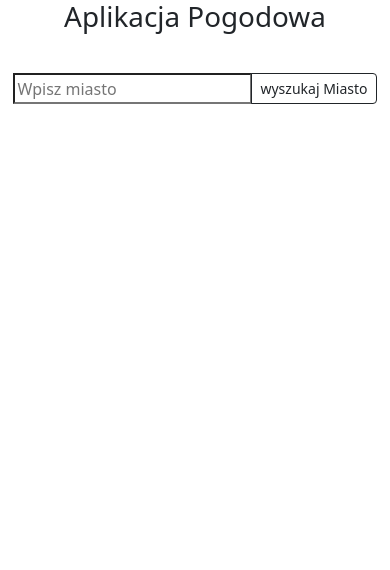
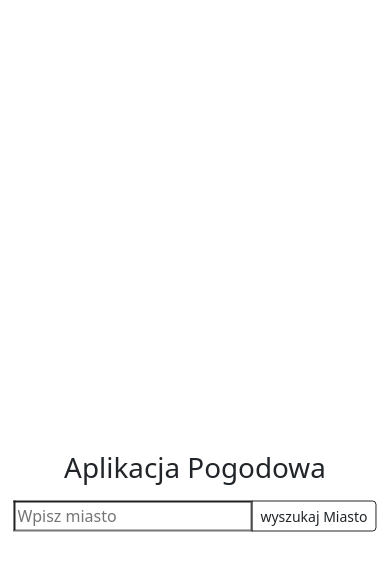
Before and after one commit to hednaw/weatherapp, a React (Create React App) app: page / in a window 390 px wide. Shown: the top 570 px of the page. Built offline with nearby package versions, Linux system fonts and the light colour scheme; no server answers.

Commit message:
Fixed css for mobile devices

```diff
--- a/package.json
+++ b/package.json
@@ -8,6 +8,8 @@
     "@testing-library/react": "^13.4.0",
     "@testing-library/user-event": "^13.5.0",
     "bootstrap": "^5.2.3",
+    "dotenv": "^16.0.3",
+    "gh-pages": "^5.0.0",
     "react": "^18.2.0",
     "react-dom": "^18.2.0",
     "react-scripts": "5.0.1",
@@ -18,6 +20,7 @@
     "build": "react-scripts build",
     "test": "react-scripts test",
     "eject": "react-scripts eject",
+    "predeploy": "npm run build",
     "deploy": "gh-pages -d build"
   },
   "eslintConfig": {
--- a/src/components/App.css
+++ b/src/components/App.css
@@ -1,6 +1,7 @@
 .App {
   text-align: center;
   display: flex;
+  position: relative;
   justify-content: center;
   align-items: center;
   flex-direction: column;
@@ -9,3 +10,24 @@
 Form {
   margin-top: 2em;
 }
+
+
+@media screen and (max-width: 640px){
+  Form, WeatherLog {
+    margin: 0;
+    flex-direction: column;
+    position: absolute;
+    top: 50%;
+    left: 50%;
+    -ms-transform: translate(-50%, -50%);
+    transform: translate(-50%, -50%);
+}
+Form {flex-direction: row;}
+.App {
+  position: relative;
+  height: 500px;
+  top: 30vh;
+  /* border: 1px solid black; */
+}
+
+}
--- a/src/components/Form/Form.css
+++ b/src/components/Form/Form.css
@@ -1,3 +1,3 @@
 form {
-  text-align: center;
+  margin-top: 0px;
 }
```
Also changed, not shown: 1 other file (tests, documents, lock files or other folders).
